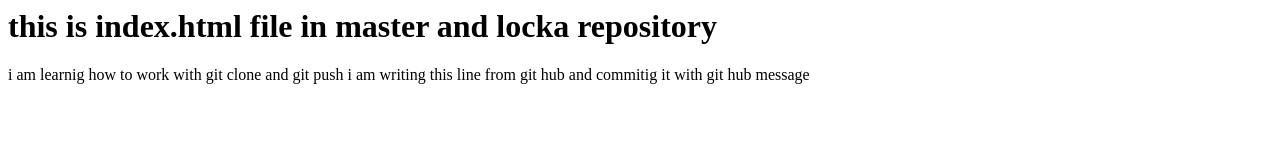
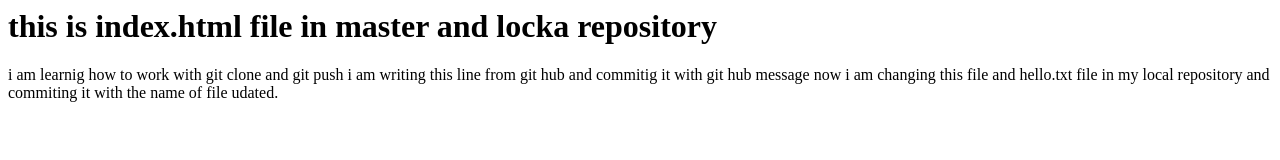
Before and after one commit to suggestiontechnical/project, a plain HTML site: page index.html in a window 1280 px wide. Drawn offline with Linux system fonts and the light colour scheme.

Commit message:
file updated in local repository

```diff
--- a/index.html
+++ b/index.html
@@ -7,5 +7,5 @@
         i am learnig how to work with
         git clone and git push
         i am writing this line from git hub and commitig it with git hub message
-    </body>
+        now i am changing this file and hello.txt file in my local repository and commiting it with the name of file udated.
 </html>
```
Also changed, not shown: hello.txt.
